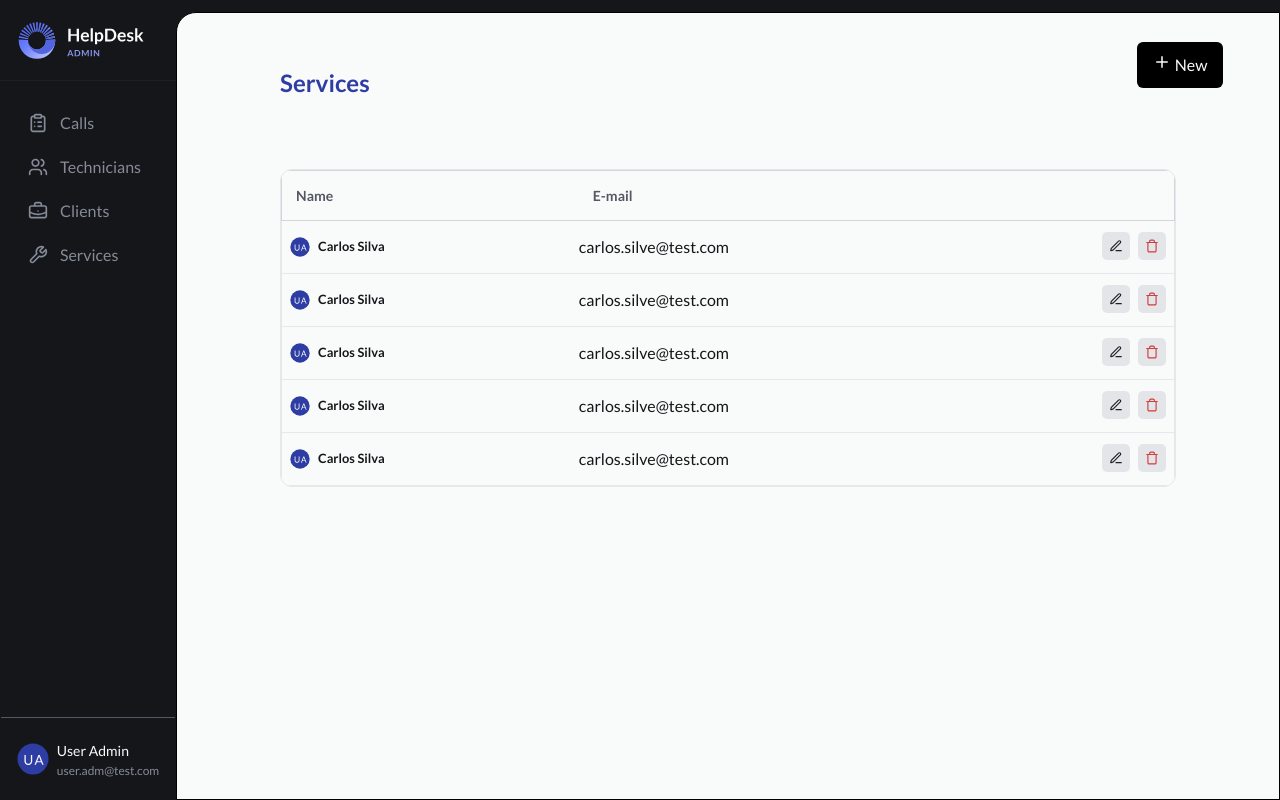
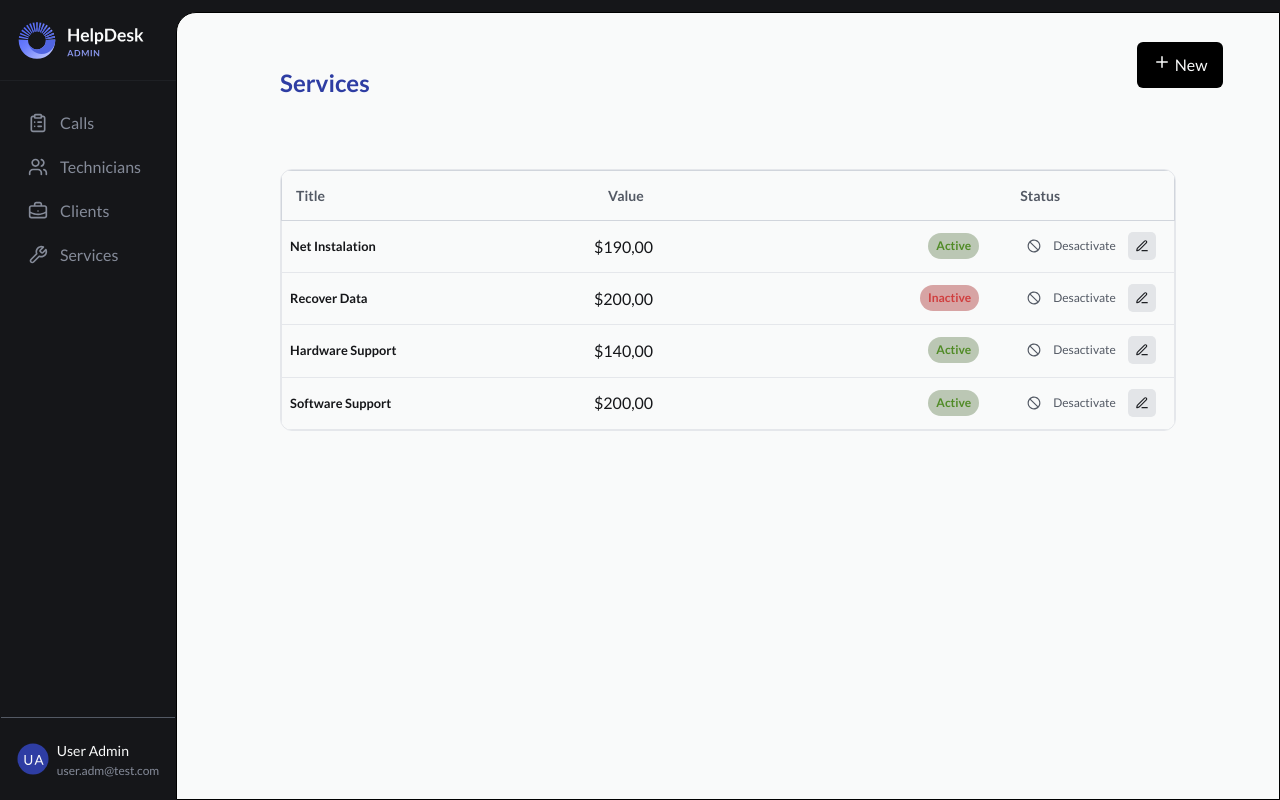
Before and after one commit to jotadagostin/HelpDesk, a React (Vite) app in the folder helpdesk/: page /services in a window 1280 px wide. Built offline with nearby package versions, Linux system fonts and the light colour scheme.

Commit message:
services layout done

```diff
--- a/helpdesk/src/index.css
+++ b/helpdesk/src/index.css
@@ -25,8 +25,10 @@
   /* Feedback */
 
   --feedback-danger: #d03e3e;
+  --feedback-danger-bg: #d7a4a4;
   --feedback-open: #cc3d6a;
   --feedback-progress: #355ec5;
+  --feedback-bg: #bbc7b4;
   --feedback-done: #508b26;
 }
 
--- a/helpdesk/src/pages/Admin/Services.tsx
+++ b/helpdesk/src/pages/Admin/Services.tsx
@@ -13,6 +13,8 @@ import { useNavigate } from "react-router";
 import { Button } from "../../components/Button";
 import buttonEditSvg from "../../assets/icons/icon/Button(Edit).svg";
 import buttonDeleteSvg from "../../assets/icons/icon/trashButton.svg";
+import blockSvg from "../../assets/icons/icon/ban.svg";
+import checkSvg from "../../assets/icons/icon/circle-check.svg";
 
 export function Services() {
   const [isHovered, setIsHovered] = useState(false);
@@ -141,28 +143,32 @@ export function Services() {
         <div className="w-[90%]  px-[48px]  py-[52px]  flex items-center justify-center  ">
           <div className="w-full border border-gray-200 rounded-xl overflow-hidden">
             <table className="w-full ">
-              <thead className="border border-gray-300 ">
+              <thead className="border border-gray-300  ">
                 <tr className="text-[var(--gray-300)] text-[14px]">
-                  <th className="p-[14px] text-left">Name</th>
-                  <th className="p-[14px] text-left">E-mail</th>
+                  <th className="p-[14px] text-left w-[35%]">Title</th>
+                  <th className="p-[14px] text-left w-[35%]">Value</th>
+                  <th className="p-[14px] text-left  flex justify-center">
+                    Status
+                  </th>
                 </tr>
               </thead>
               <tbody className="border border-gray-200 text-[var(--gray-100)] ">
                 <tr className="">
                   <td className="px-2 py-4">
                     <div className="flex gap-2 ">
-                      <img
-                        src={avatarSvg}
-                        alt=""
-                        className="w-[20px] h-[20px]"
-                      />
-                      <small className="font-bold">Carlos Silva</small>
+                      <small className="font-bold">Net Instalation</small>
                     </div>
                   </td>
-                  <td>carlos.silve@test.com</td>
-                  <div className="flex items-center justify-end h-[50px] gap-2 pr-2">
+                  <td>$190,00</td>
+                  <div className="flex items-center justify-end pr-[18px] gap-3  h-[50px]  ">
+                    <span className="flex mr-9 text-[12px] text-[var(--feedback-done)] font-bold bg-[var(--feedback-bg)] py-1 px-2 rounded-2xl">
+                      Active
+                    </span>
+                    <img src={blockSvg} alt="" />
+                    <small className="text-[var(--gray-300)] text-[12px]">
+                      Desactivate
+                    </small>
                     <img src={buttonEditSvg} alt="" />
-                    <img src={buttonDeleteSvg} alt="" />
                   </div>
                 </tr>
               </tbody>
@@ -170,18 +176,19 @@ export function Services() {
                 <tr className="">
                   <td className="px-2 py-4">
                     <div className="flex gap-2 ">
-                      <img
-                        src={avatarSvg}
-                        alt=""
-                        className="w-[20px] h-[20px]"
-                      />
-                      <small className="font-bold">Carlos Silva</small>
+                      <small className="font-bold">Recover Data</small>
                     </div>
                   </td>
-                  <td>carlos.silve@test.com</td>
-                  <div className="flex items-center justify-end h-[50px] gap-2 pr-2">
+                  <td> $200,00</td>
+                  <div className="flex items-center justify-end pr-[18px] gap-3  h-[50px]  ">
+                    <span className="flex mr-9 text-[12px] text-[var(--feedback-danger)] font-bold bg-[var(--feedback-danger-bg)] py-1 px-2 rounded-2xl">
+                      Inactive
+                    </span>
+                    <img src={blockSvg} alt="" />
+                    <small className="text-[var(--gray-300)] text-[12px]">
+                      Desactivate
+                    </small>
                     <img src={buttonEditSvg} alt="" />
-                    <img src={buttonDeleteSvg} alt="" />
                   </div>
                 </tr>
               </tbody>
@@ -189,18 +196,19 @@ export function Services() {
                 <tr className="">
                   <td className="px-2 py-4">
                     <div className="flex gap-2 ">
-                      <img
-                        src={avatarSvg}
-                        alt=""
-                        className="w-[20px] h-[20px]"
-                      />
-                      <small className="font-bold">Carlos Silva</small>
+                      <small className="font-bold">Hardware Support</small>
                     </div>
                   </td>
-                  <td>carlos.silve@test.com</td>
-                  <div className="flex items-center justify-end h-[50px] gap-2 pr-2">
+                  <td>$140,00</td>
+                  <div className="flex items-center justify-end pr-[18px] gap-3  h-[50px]  ">
+                    <span className="flex mr-9 text-[12px] text-[var(--feedback-done)] font-bold bg-[var(--feedback-bg)] py-1 px-2 rounded-2xl">
+                      Active
+                    </span>
+                    <img src={blockSvg} alt="" />
+                    <small className="text-[var(--gray-300)] text-[12px]">
+                      Desactivate
+                    </small>
                     <img src={buttonEditSvg} alt="" />
-                    <img src={buttonDeleteSvg} alt="" />
                   </div>
                 </tr>
               </tbody>
@@ -208,37 +216,19 @@ export function Services() {
                 <tr className="">
                   <td className="px-2 py-4">
                     <div className="flex gap-2 ">
-                      <img
-                        src={avatarSvg}
-                        alt=""
-                        className="w-[20px] h-[20px]"
-                      />
-                      <small className="font-bold">Carlos Silva</small>
+                      <small className="font-bold">Software Support</small>
                     </div>
                   </td>
-                  <td>carlos.silve@test.com</td>
-                  <div className="flex items-center justify-end h-[50px] gap-2 pr-2">
+                  <td>$200,00</td>
+                  <div className="flex items-center justify-end pr-[18px] gap-3  h-[50px]  ">
+                    <span className="flex mr-9 text-[12px] text-[var(--feedback-done)] font-bold bg-[var(--feedback-bg)] py-1 px-2 rounded-2xl">
+                      Active
+                    </span>
+                    <img src={blockSvg} alt="" />
+                    <small className="text-[var(--gray-300)] text-[12px]">
+                      Desactivate
+                    </small>
                     <img src={buttonEditSvg} alt="" />
-                    <img src={buttonDeleteSvg} alt="" />
-                  </div>
-                </tr>
-              </tbody>
-              <tbody className="border border-gray-200 text-[var(--gray-100)] ">
-                <tr className="">
-                  <td className="px-2 py-4">
-                    <div className="flex gap-2 ">
-                      <img
-                        src={avatarSvg}
-                        alt=""
-                        className="w-[20px] h-[20px]"
-                      />
-                      <small className="font-bold">Carlos Silva</small>
-                    </div>
-                  </td>
-                  <td>carlos.silve@test.com</td>
-                  <div className="flex items-center justify-end h-[50px] gap-2 pr-2">
-                    <img src={buttonEditSvg} alt="" />
-                    <img src={buttonDeleteSvg} alt="" />
                   </div>
                 </tr>
               </tbody>
```
Also changed, not shown: helpdesk/src/assets/icons/icon/ban.svg, helpdesk/src/assets/icons/icon/circle-check.svg.
